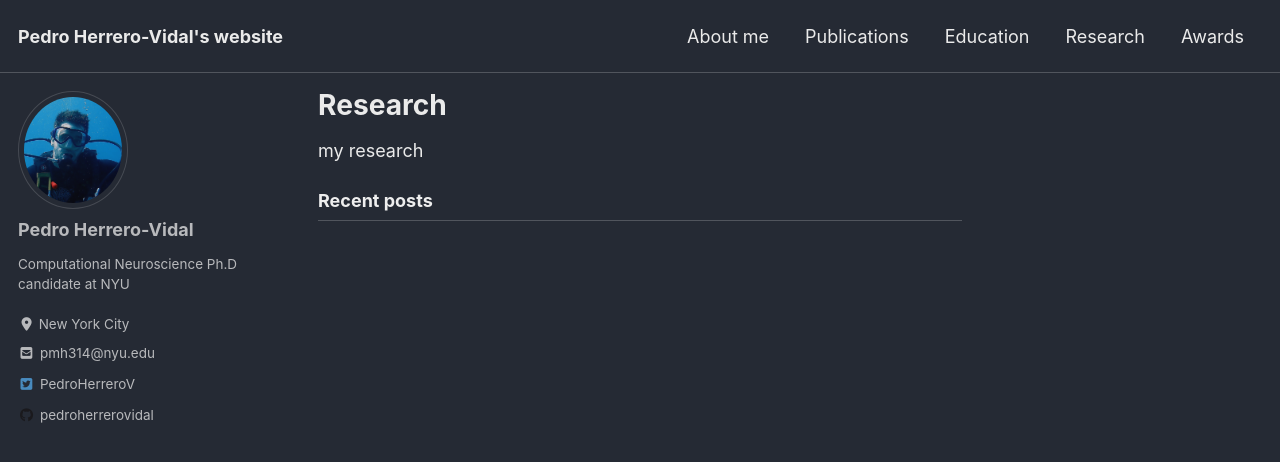
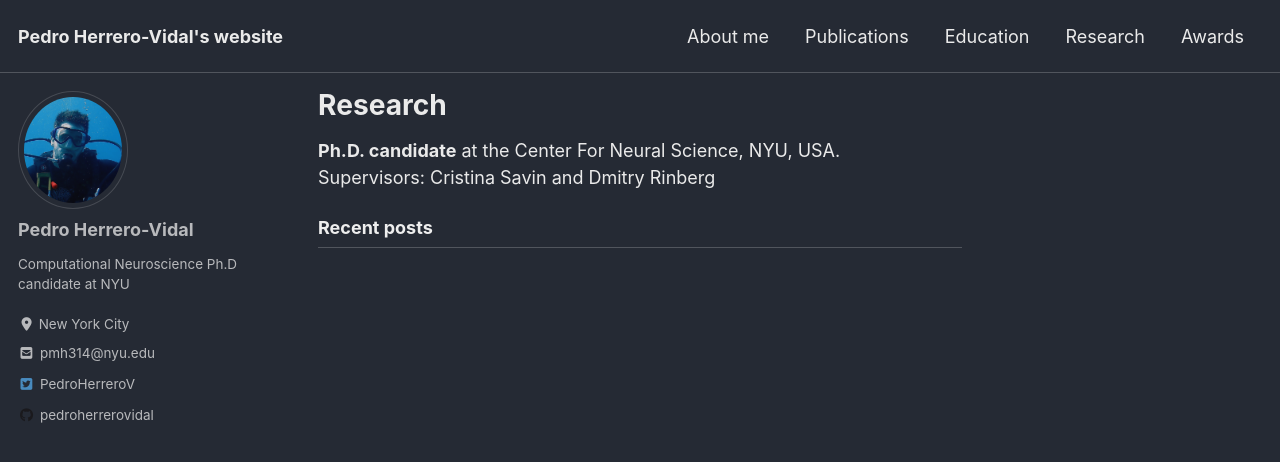
Before and after one commit to pedroherrerovidal/pedroherrerovidal.github.io, a Jekyll site: the page built from _pages/research.md, in a window 1280 px wide and 900 px high. Shown: the top 462 px of the window. Built offline with Jekyll 4.4.1, drawn with Linux system fonts in a browser that asks for light colours; cached includes are drawn as plain includes; nearby versions of some CDN libraries.

Commit message:
Update research.md

```diff
--- a/_pages/research.md
+++ b/_pages/research.md
@@ -5,4 +5,5 @@ permalink: /research/
 author_profile: true
 ---
 
-my research
+**Ph.D. candidate** at the Center For Neural Science, NYU, USA.
+&nbsp; Supervisors: Cristina Savin and Dmitry Rinberg
```
